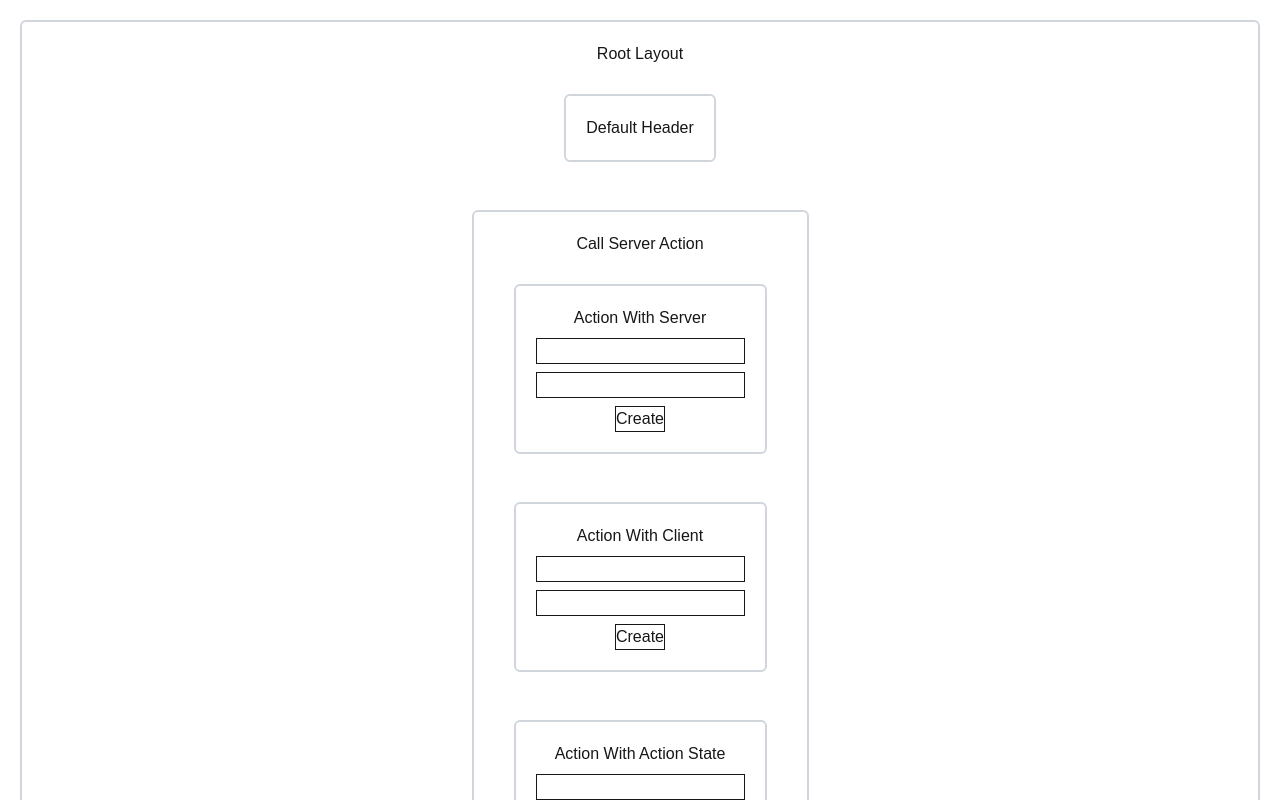
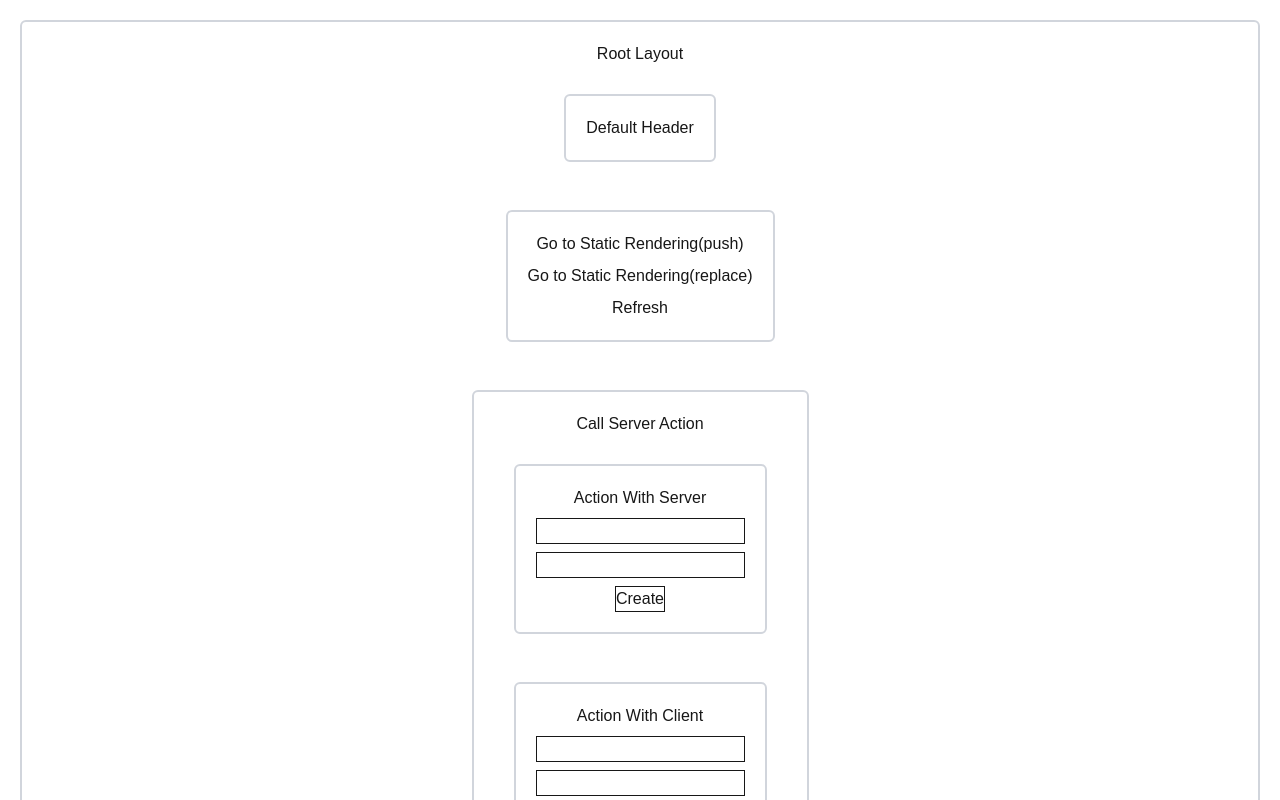
Before and after one commit to Yamamoto-Masaya1122/test-next.js, a Next.js app: page /call-server-action in a window 1280 px wide. Shown: the top 800 px of the page. Built offline with nearby package versions, Linux system fonts and the light colour scheme.

Commit message:
20251018学習

```diff
--- a/src/app/layout.tsx
+++ b/src/app/layout.tsx
@@ -2,6 +2,7 @@ import type { Metadata } from "next";
 import { Geist, Geist_Mono } from "next/font/google";
 import "./globals.css";
 import Box from "@/components/Box";
+import NavigationHooks from "@/components/NavigationHooks";
 
 const geistSans = Geist({
   variable: "--font-geist-sans",
@@ -35,6 +36,7 @@ export default function RootLayout({
         <Box>
           <span>Root Layout</span>
           {header}
+          <NavigationHooks />
           {children}
           {modal}
         </Box>
--- /dev/null
+++ b/src/components/NavigationHooks.tsx
@@ -0,0 +1,34 @@
+"use client";
+
+import React from "react";
+import { useRouter } from "next/navigation";
+import Box from "./Box";
+
+const NavigationHooks = () => {
+  const router = useRouter();
+  const pushStaticRendering = () => {
+    router.push("/static-rendering");
+  };
+
+  const replaceStaticRendering = () => {
+    router.replace("/static-rendering");
+  };
+
+  const refresh = () => {
+    router.refresh();
+  };
+
+  return (
+    <Box>
+      <button onClick={pushStaticRendering}>
+        Go to Static Rendering(push)
+      </button>
+      <button onClick={replaceStaticRendering}>
+        Go to Static Rendering(replace)
+      </button>
+      <button onClick={refresh}>Refresh</button>
+    </Box>
+  );
+};
+
+export default NavigationHooks;
```
